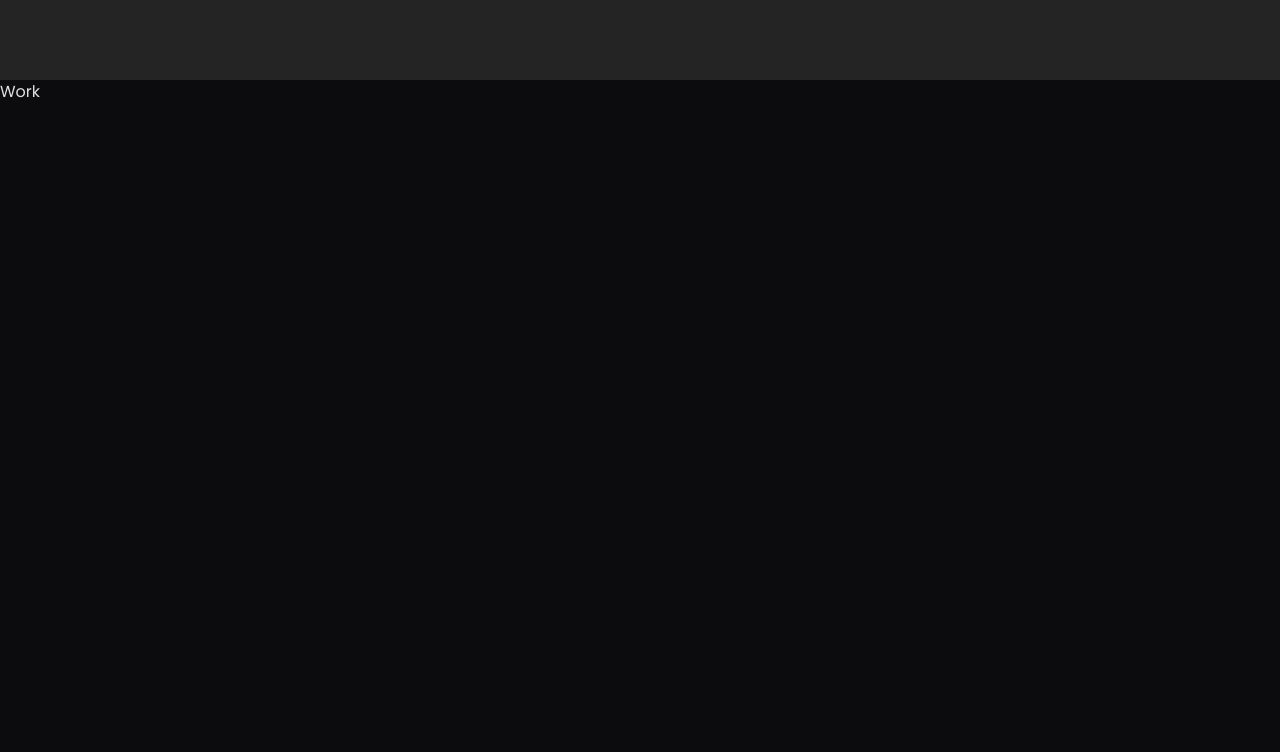
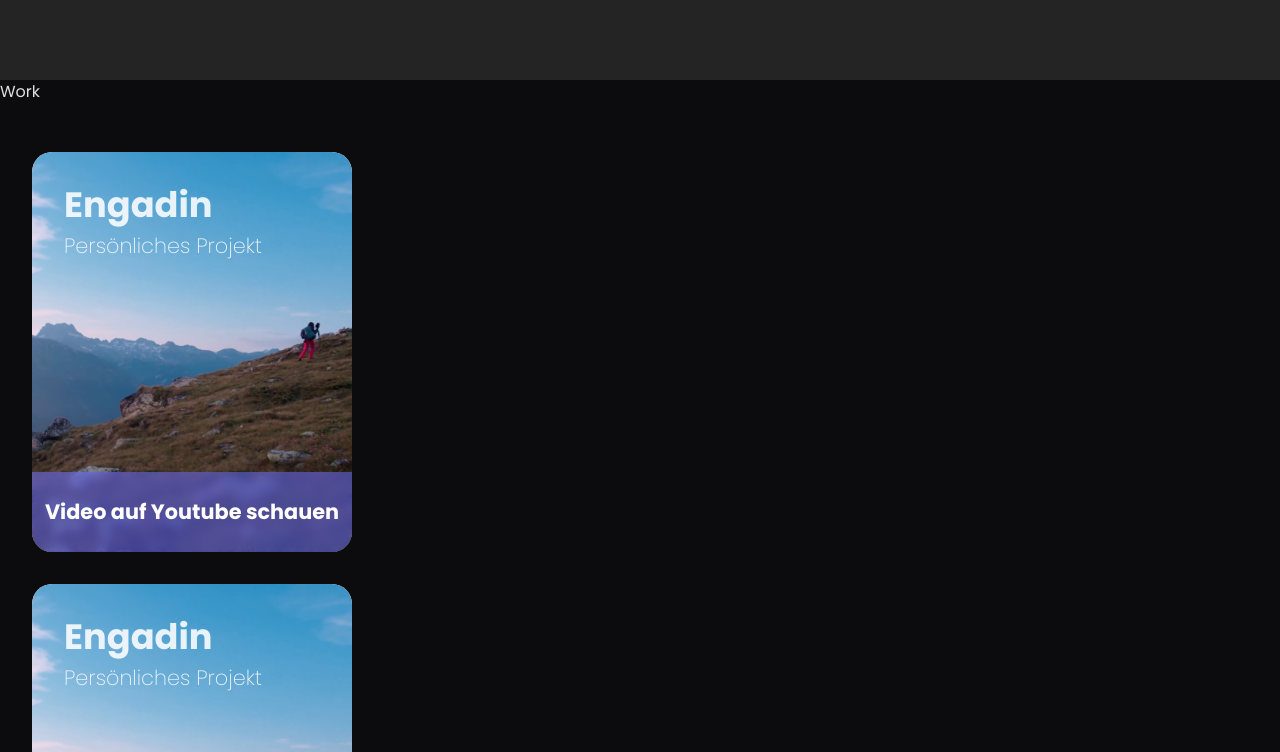
Before and after one commit to Sumis34/Home-Page, a React (Create React App) app: page / in a window 1280 px wide. Shown: the part 720-1472 px from the top of the page. Built offline with nearby package versions, Linux system fonts and the light colour scheme.

Commit message:
indiana scroll

```diff
--- a/package.json
+++ b/package.json
@@ -12,6 +12,7 @@
     "react-bootstrap": "^2.0.0-rc.0",
     "react-dom": "^17.0.2",
     "react-icons": "^4.2.0",
+    "react-indiana-drag-scroll": "^2.1.0",
     "react-router-dom": "^5.3.0",
     "react-router-hash-link": "^2.4.3",
     "react-scripts": "4.0.3",
--- a/src/components/Cards/WorkCard.js
+++ b/src/components/Cards/WorkCard.js
@@ -1,12 +1,9 @@
 import React from 'react'
 import './workCard.scss'
-
-
 
 export default function WorkCard(props) {
     return (
         <>
-            <div className="place-holder"></div>
             <div className="work-card-body">
 
                 <div className="work-card-header">
@@ -18,7 +15,6 @@ export default function WorkCard(props) {
                 </div>
                 <img src={props.img} alt="Logo" />
             </div>
-
         </>
     )
 }
--- a/src/pages/Home/sections/work.js
+++ b/src/pages/Home/sections/work.js
@@ -1,12 +1,30 @@
 import React from 'react'
 import '../home.scss';
-
+import ScrollContainer from 'react-indiana-drag-scroll'
+import Card from '../../../components/Cards/WorkCard'
+import img from '../../../assets/images/engadin.png'
 
 export default function Work() {
     return (
         <>
-            <section id ="work">
+            <section id="work">
                 <p>Work</p>
+                <ScrollContainer className="scroll-container">
+                    <Card
+                        title="Engadin"
+                        description="Persönliches Projekt"
+                        link="http://google.ch"
+                        linkTitel="Video auf Youtube schauen"
+                        img={img}
+                    />
+                    <Card
+                        title="Engadin"
+                        description="Persönliches Projekt"
+                        link="http://google.ch"
+                        linkTitel="Video auf Youtube schauen"
+                        img={img}
+                    />
+                </ScrollContainer>
             </section>
         </>
     )
```
Also changed, not shown: 1 other file (tests, documents, lock files or other folders).
